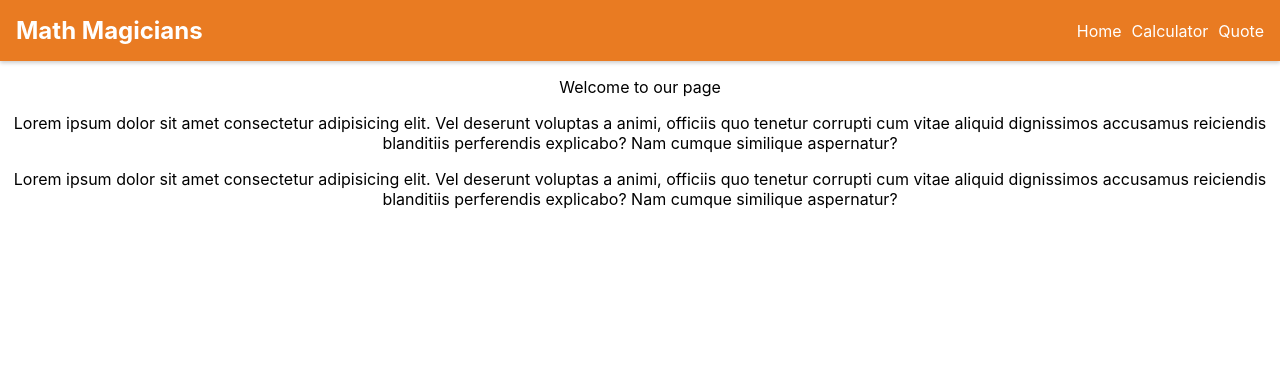
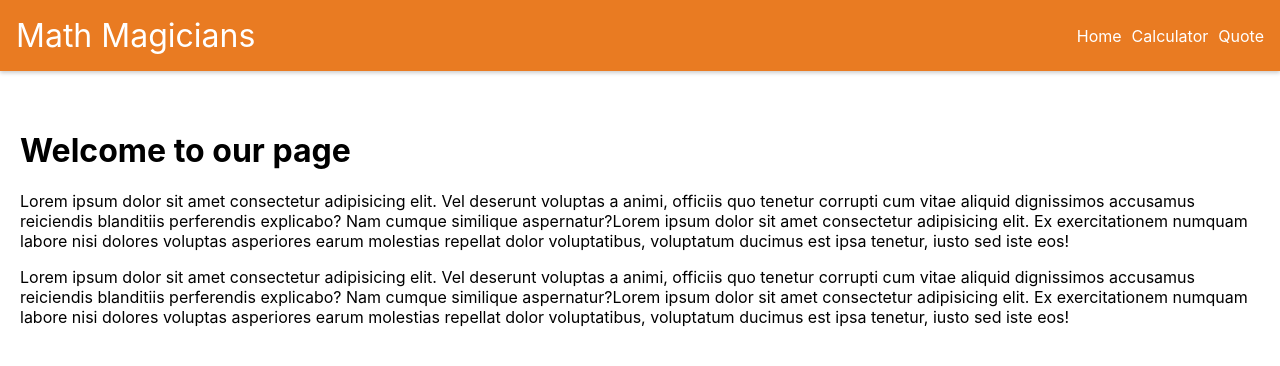
Before and after one commit to RileyManda/math-magicians, a React (Create React App) app: page / in a window 1280 px wide. Shown: the top 366 px of the page. Built offline with nearby package versions, Linux system fonts and the light colour scheme.

Commit message:
Nav basic-styling and view layouts

```diff
--- a/src/App.css
+++ b/src/App.css
@@ -5,6 +5,7 @@
   --calc-body-color-right: #dd8338;
   --dark-font-color: #000;
   --nav-bg-color: #e97b22;
+  --righ-btn-color: #d6d1d1;
 }
 
 .App {
@@ -20,8 +21,8 @@
   box-shadow: 0 2px 4px rgba(0, 0, 0, 0.2);
 }
 
-.Logo h1 {
-  font-size: 1.5rem;
+.Logo p {
+  font-size: 2rem;
   margin: 0;
   color: var(--white-theme-color);
 }
@@ -42,17 +43,40 @@
   color: var(--white-theme-color);
 }
 
+.HomeSection {
+  justify-content: center;
+  align-items: center;
+  margin: 60px 0;
+  text-align: left;
+  margin-left: 20px;
+  margin-right: 20px;
+}
+
+.HomeSection h1 {
+  color: #000;
+}
+
+/* Calculator */
+
 .CalculatorSection {
   display: flex;
   flex-wrap: wrap;
   justify-content: center;
   align-items: center;
   margin: 60px 0;
+  margin-left: 20px;
+  margin-right: 20px;
 }
 
 .CalcHeading {
+  margin-top: -300px;
   flex-basis: 50%;
   text-align: left;
+}
+
+.CalcHeading h2 {
+  font-size: 30px;
+  font-weight: 500;
 }
 
 .CalcContainer {
@@ -117,7 +141,7 @@
 .RightButtonContainer {
   display: flex;
   flex-direction: column;
-  color: #d6d1d1;
+  color: var(--right-btn-color);
   text-align: center;
   font-size: 30px;
   border: none;
@@ -171,9 +195,10 @@
 
 /* Quotes */
 .QuotesContainer {
-  align-items: flex-end;
-  margin: 60px auto;
-  width: 30%;
+  margin: 10% auto;
+  width: 70%;
+  margin-left: 50px;
+  margin-right: 50px;
 }
 
 .Loading {
@@ -185,12 +210,16 @@
 }
 
 .Quotes {
-  font-size: 20px;
   color: var(--dark-font-color);
   text-align: center;
+}
+
+.Quotes p {
+  font-size: 30px;
+  font-weight: 500;
   margin: 0;
   padding: 0;
-  width: 100%;
+  line-height: 80px;
 }
 
 /* Quotes END */
--- a/src/components/Home.js
+++ b/src/components/Home.js
@@ -1,20 +1,25 @@
 import React from 'react';
 
 const Home = () => (
-  <div className="HomeContainer">
-    {' '}
-    <p>Welcome to our page</p>
+  <div className="HomeSection">
+    <h1>Welcome to our page</h1>
     <p>
       Lorem ipsum dolor sit amet consectetur adipisicing elit. Vel deserunt
       voluptas a animi, officiis quo tenetur corrupti cum vitae aliquid
       dignissimos accusamus reiciendis blanditiis perferendis explicabo? Nam
-      cumque similique aspernatur?
+      cumque similique aspernatur?Lorem ipsum dolor sit amet consectetur
+      adipisicing elit. Ex exercitationem numquam labore nisi dolores voluptas
+      asperiores earum molestias repellat dolor voluptatibus, voluptatum ducimus
+      est ipsa tenetur, iusto sed iste eos!
     </p>
     <p>
       Lorem ipsum dolor sit amet consectetur adipisicing elit. Vel deserunt
       voluptas a animi, officiis quo tenetur corrupti cum vitae aliquid
       dignissimos accusamus reiciendis blanditiis perferendis explicabo? Nam
-      cumque similique aspernatur?
+      cumque similique aspernatur?Lorem ipsum dolor sit amet consectetur
+      adipisicing elit. Ex exercitationem numquam labore nisi dolores voluptas
+      asperiores earum molestias repellat dolor voluptatibus, voluptatum ducimus
+      est ipsa tenetur, iusto sed iste eos!
     </p>
     {' '}
   </div>
--- a/src/components/Navbar.js
+++ b/src/components/Navbar.js
@@ -5,7 +5,7 @@ function Navbar({ routes }) {
   return (
     <div className="Navbar">
       <div className="Logo">
-        <h1>Math Magicians</h1>
+        <p>Math Magicians</p>
       </div>
       <nav className="Menu">
         <ul className="Menu-List">
```
